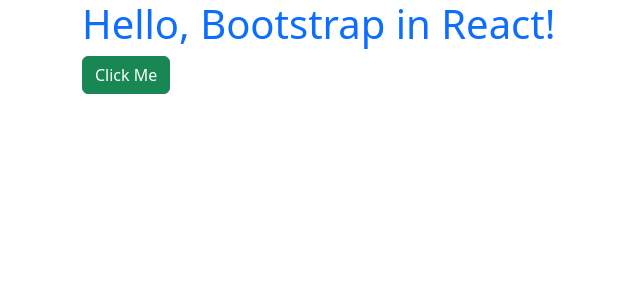
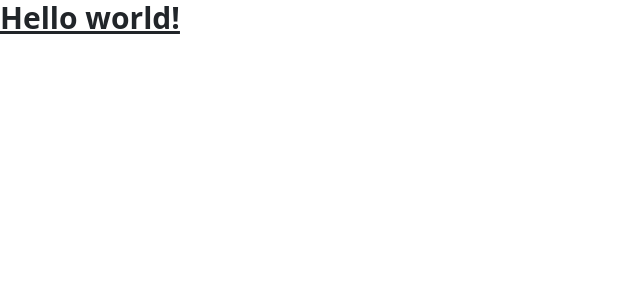
Before and after one commit to shanthannune735/BSV, a React (Create React App) app: page / in a window 1280 px wide. Shown: the top 300 px of the page, without its empty margins (0-640 px from the left). Built offline with nearby package versions, Linux system fonts and the light colour scheme.

Commit message:
project react-app tailwind css initialization

```diff
--- a/package.json
+++ b/package.json
@@ -33,5 +33,10 @@
       "last 1 firefox version",
       "last 1 safari version"
     ]
+  },
+  "devDependencies": {
+    "autoprefixer": "^10.4.20",
+    "postcss": "^8.5.2",
+    "tailwindcss": "^3.4.17"
   }
 }
--- a/src/App.js
+++ b/src/App.js
@@ -1,10 +1,7 @@
-function App() {
+export default function App() {
   return (
-    <div className="container">
-      <h1 className="text-primary">Hello, Bootstrap in React!</h1>
-      <button className="btn btn-success">Click Me</button>
-    </div>
-  );
+    <h1 className="text-3xl font-bold underline">
+      Hello world!
+    </h1>
+  )
 }
-
-export default App;
--- a/src/index.css
+++ b/src/index.css
@@ -1,13 +1,3 @@
-body {
-  margin: 0;
-  font-family: -apple-system, BlinkMacSystemFont, 'Segoe UI', 'Roboto', 'Oxygen',
-    'Ubuntu', 'Cantarell', 'Fira Sans', 'Droid Sans', 'Helvetica Neue',
-    sans-serif;
-  -webkit-font-smoothing: antialiased;
-  -moz-osx-font-smoothing: grayscale;
-}
-
-code {
-  font-family: source-code-pro, Menlo, Monaco, Consolas, 'Courier New',
-    monospace;
-}
+@tailwind base;
+@tailwind components;
+@tailwind utilities;
--- /dev/null
+++ b/tailwind.config.js
@@ -0,0 +1,10 @@
+/** @type {import('tailwindcss').Config} */
+module.exports = {
+  content: [
+    "./src/**/*.{js,jsx,ts,tsx}",
+  ],
+  theme: {
+    extend: {},
+  },
+  plugins: [],
+}
```
Also changed, not shown: 1 other file (tests, documents, lock files or other folders).
